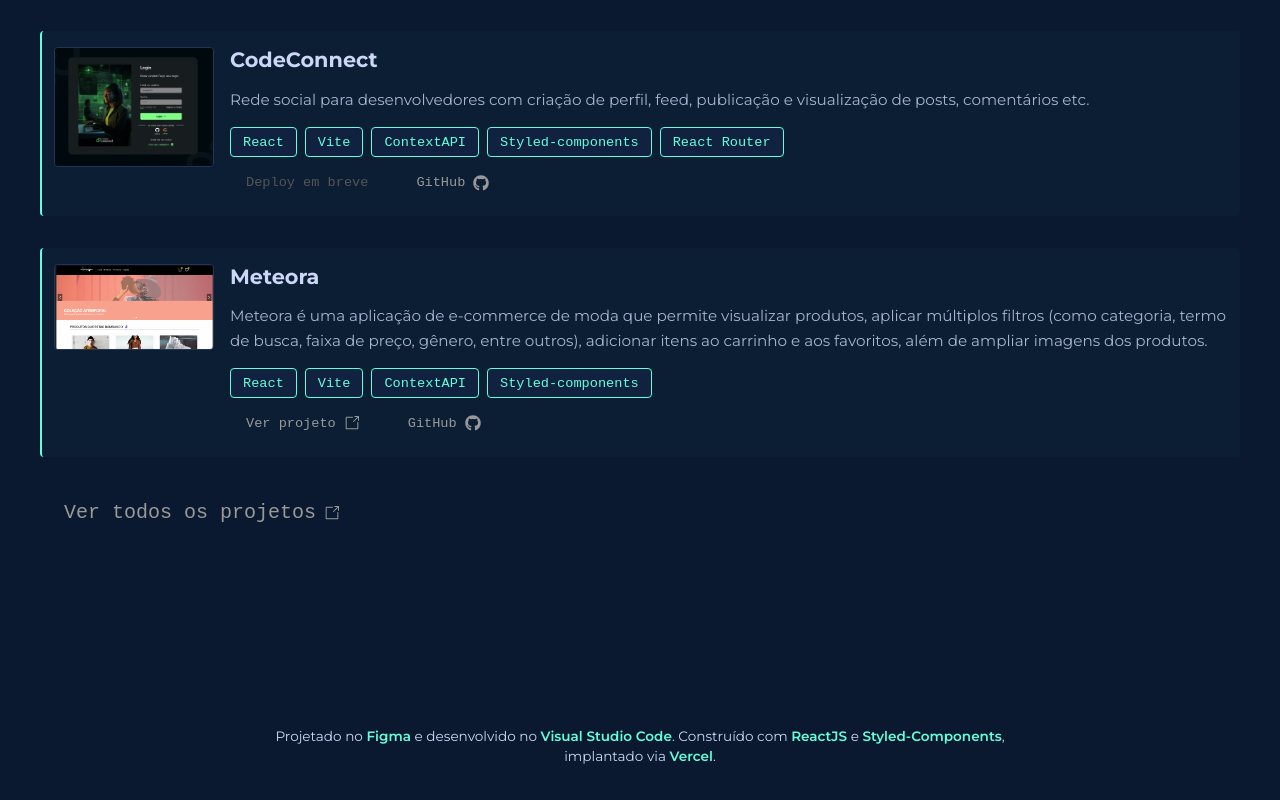
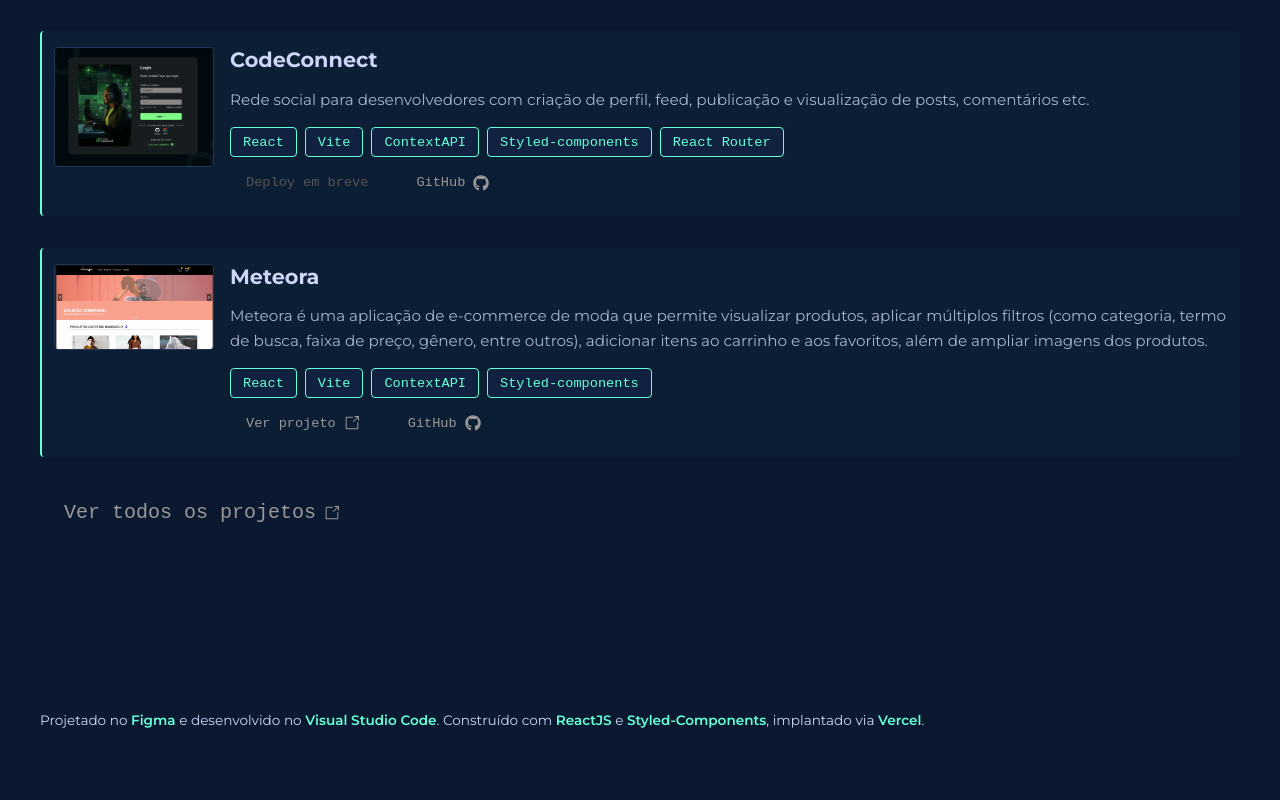
Before and after one commit to danielcoosta1/meu-portfolio, a React (Vite) app: page / in a window 1280 px wide. Shown: the part 1837-2637 px from the top of the page. After the commit the page ends 2613 px from the top, so only its background shows below. Built offline with nearby package versions, Linux system fonts and the light colour scheme.

Commit message:
Modificando o alinhamento do texto do RodaPe

```diff
--- a/src/components/RodaPe/style.js
+++ b/src/components/RodaPe/style.js
@@ -2,9 +2,7 @@
 
 export const Container = styled.footer`
   display: flex;
-  justify-content: center;
-  align-items: center;
-  padding: 1rem;
+
   background-color: #0a192f;
 `;
 
@@ -12,8 +10,6 @@
   font-size: 0.85rem;
   line-height: 1.5;
   color: #ccd6f6;
-  text-align: center;
-  max-width: 800px;
 `;
 
 export const LinkDestaque = styled.a`
```
